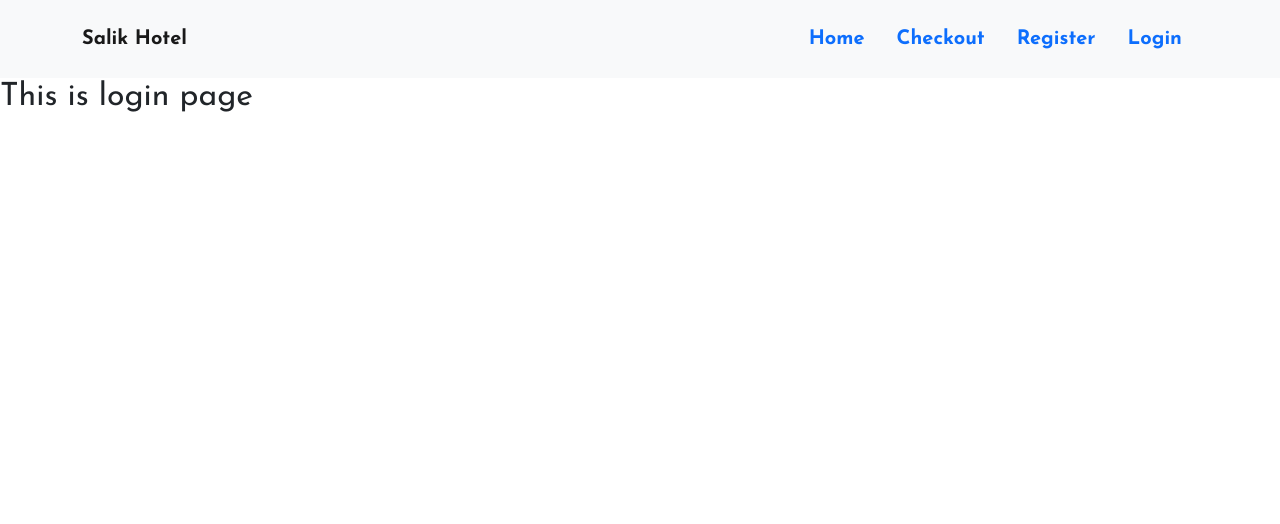
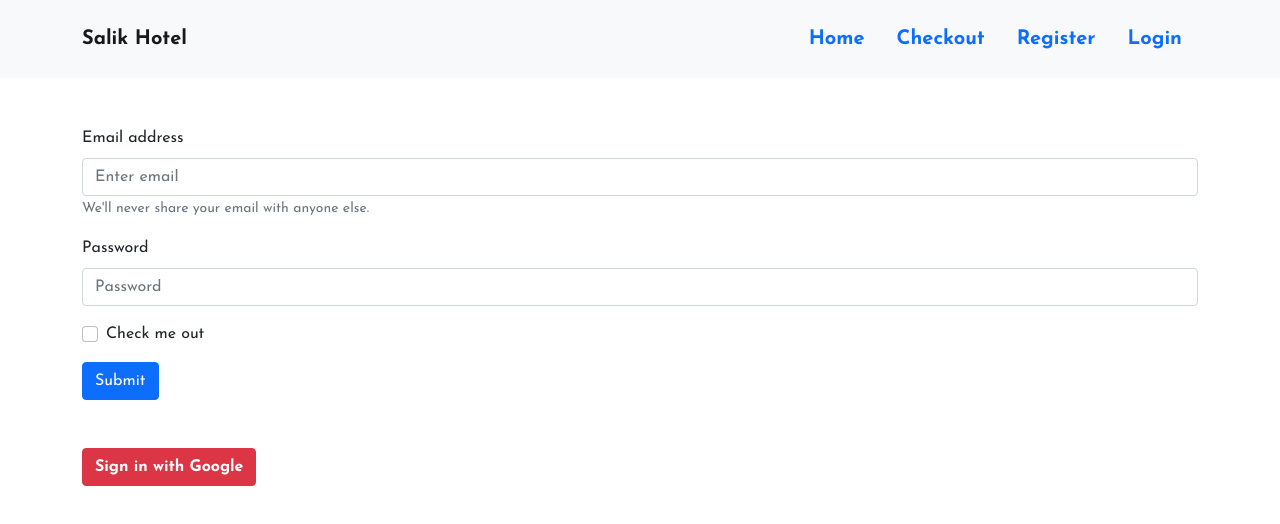
Before and after one commit to Salikur6/react-hotel-authentication-practice, a React (Create React App) app: page /login in a window 1280 px wide. Shown: the top 524 px of the page. Built offline with nearby package versions, Linux system fonts and the light colour scheme.

Commit message:
login with email & password setup

```diff
--- a/package.json
+++ b/package.json
@@ -7,6 +7,7 @@
     "@testing-library/react": "^13.0.1",
     "@testing-library/user-event": "^13.5.0",
     "bootstrap": "^5.1.3",
+    "firebase": "^9.6.10",
     "react": "^18.0.0",
     "react-bootstrap": "^2.2.3",
     "react-dom": "^18.0.0",
--- a/src/Login/Login.js
+++ b/src/Login/Login.js
@@ -1,9 +1,59 @@
-import React from 'react';
+import { createUserWithEmailAndPassword, signInWithPopup } from 'firebase/auth';
+import React, { useState } from 'react';
+import { Button, Form } from 'react-bootstrap';
+import auth from '../firebase.init';
 
+// const googleProvider = new GoogleAuthProvider();
 const Login = () => {
+    const [email, setEmail] = useState('');
+    const [password, setPassword] = useState('');
+
+    const handleEmail = (event) => {
+        setEmail(event.target.value);
+    }
+
+    const handlePassword = (event) => {
+        setPassword(event.target.value)
+    }
+
+    const handleSubmit = (event) => {
+        event.preventDefault();
+
+        createUserWithEmailAndPassword(auth, email, password)
+            .then(result => {
+                const user = result.user;
+            }).catch(error => {
+                const errorMessage = error.message;
+                console.log(errorMessage);
+            })
+    }
+
     return (
-        <div>
-            <h2>This is login page</h2>
+        <div className='container my-5'>
+            <Form onSubmit={handleSubmit}>
+                <Form.Group className="mb-3" controlId="formBasicEmail">
+                    <Form.Label>Email address</Form.Label>
+                    <Form.Control onBlur={handleEmail} type="email" placeholder="Enter email" />
+                    <Form.Text className="text-muted">
+                        We'll never share your email with anyone else.
+                    </Form.Text>
+                </Form.Group>
+
+                <Form.Group className="mb-3" controlId="formBasicPassword">
+                    <Form.Label>Password</Form.Label>
+                    <Form.Control onBlur={handlePassword} type="password" placeholder="Password" />
+                </Form.Group>
+                <Form.Group className="mb-3" controlId="formBasicCheckbox">
+                    <Form.Check type="checkbox" label="Check me out" />
+                </Form.Group>
+                <Button variant="primary" type="submit">
+                    Submit
+                </Button>
+            </Form>
+
+            <div>
+                <button className='mt-5 btn btn-danger text-white fw-bold'>Sign in with Google</button>
+            </div>
         </div>
     );
 };
--- /dev/null
+++ b/src/firebase.init.js
@@ -0,0 +1,22 @@
+// Import the functions you need from the SDKs you need
+import { initializeApp } from "firebase/app";
+import { getAuth } from 'firebase/auth'
+// TODO: Add SDKs for Firebase products that you want to use
+// https://firebase.google.com/docs/web/setup#available-libraries
+
+// Your web app's Firebase configuration
+const firebaseConfig = {
+    apiKey: "AIzaSyBERg_wYqT9OiqKcZyvJg2-k5VWz1nJY2c",
+    authDomain: "salik-hotel-practic.firebaseapp.com",
+    projectId: "salik-hotel-practic",
+    storageBucket: "salik-hotel-practic.appspot.com",
+    messagingSenderId: "851096155415",
+    appId: "1:851096155415:web:7048f8040c8a8253b47352"
+};
+
+// Initialize Firebase
+const app = initializeApp(firebaseConfig);
+
+const auth = getAuth(app);
+
+export default auth;
```
Also changed, not shown: 1 other file (tests, documents, lock files or other folders).
